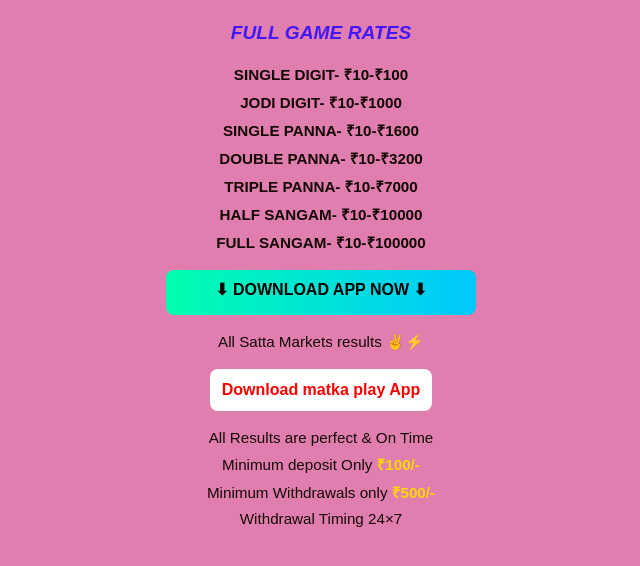
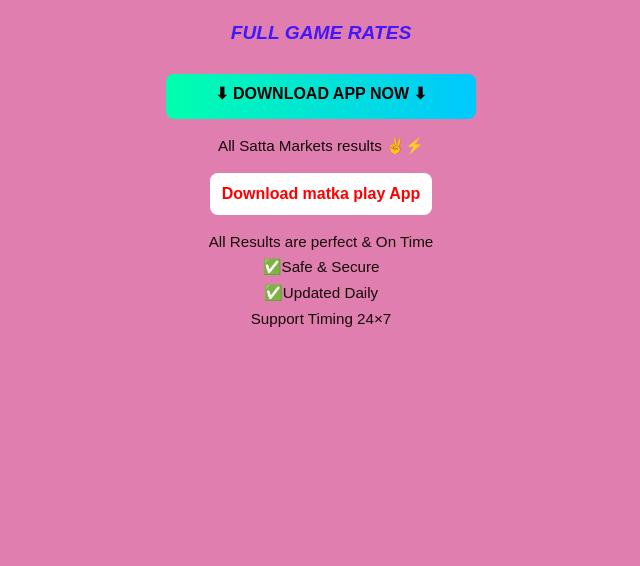
Before and after one commit to Bheemmeena/LOTUSMATKA, a plain HTML site: page index.html in a window 1280 px wide. Shown: the part 234-800 px from the top of the page, without its empty margins (319-959 px from the left). Drawn offline with Linux system fonts and the light colour scheme.

Commit message:
Update index.html

```diff
--- a/index.html
+++ b/index.html
@@ -149,7 +149,7 @@ src="https://www.facebook.com/tr?id=382878147739402&ev=PageView&noscript=1"
 </a>
 
 <h2>FULL GAME RATES</h2>
-<div class="rate">
+<!-- <div class="rate">
     <p>SINGLE DIGIT-  ₹10-₹100</p>
     <p>JODI DIGIT-    ₹10-₹1000</p>
     <p>SINGLE PANNA-  ₹10-₹1600</p>
@@ -157,7 +157,7 @@ src="https://www.facebook.com/tr?id=382878147739402&ev=PageView&noscript=1"
     <p>TRIPLE PANNA-  ₹10-₹7000</p>
     <p>HALF SANGAM-   ₹10-₹10000</p>
     <p>FULL SANGAM-   ₹10-₹100000</p>
-</div>
+</div> -->
 
 <a href="https://lotus-3655.in/app/lotus365.apk" class="download-btn">⬇ DOWNLOAD APP NOW ⬇
 
@@ -175,9 +175,9 @@ src="https://www.facebook.com/tr?id=382878147739402&ev=PageView&noscript=1"
 
 
 <p>All Results are perfect & On Time</p>
-<p>Minimum deposit Only <span class="money">₹100/-</span></p>
-<p>Minimum Withdrawals only <span class="money">₹500/-</span></p>
-<p>Withdrawal Timing 24×7 </p>
+<p> ✅Safe & Secure</p>
+<p>✅Updated Daily</p>
+<p>Support Timing 24×7 </p>
 
 </body>
 </html>
```
